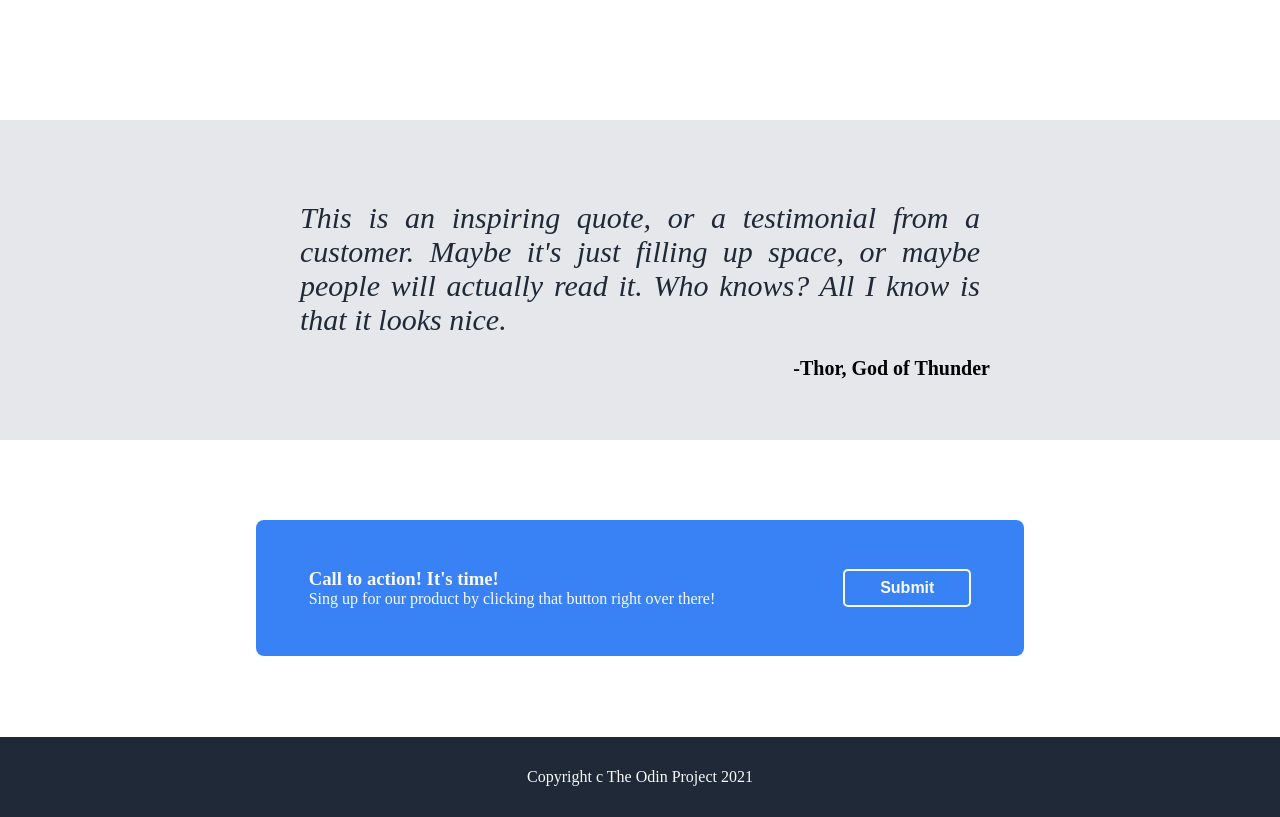
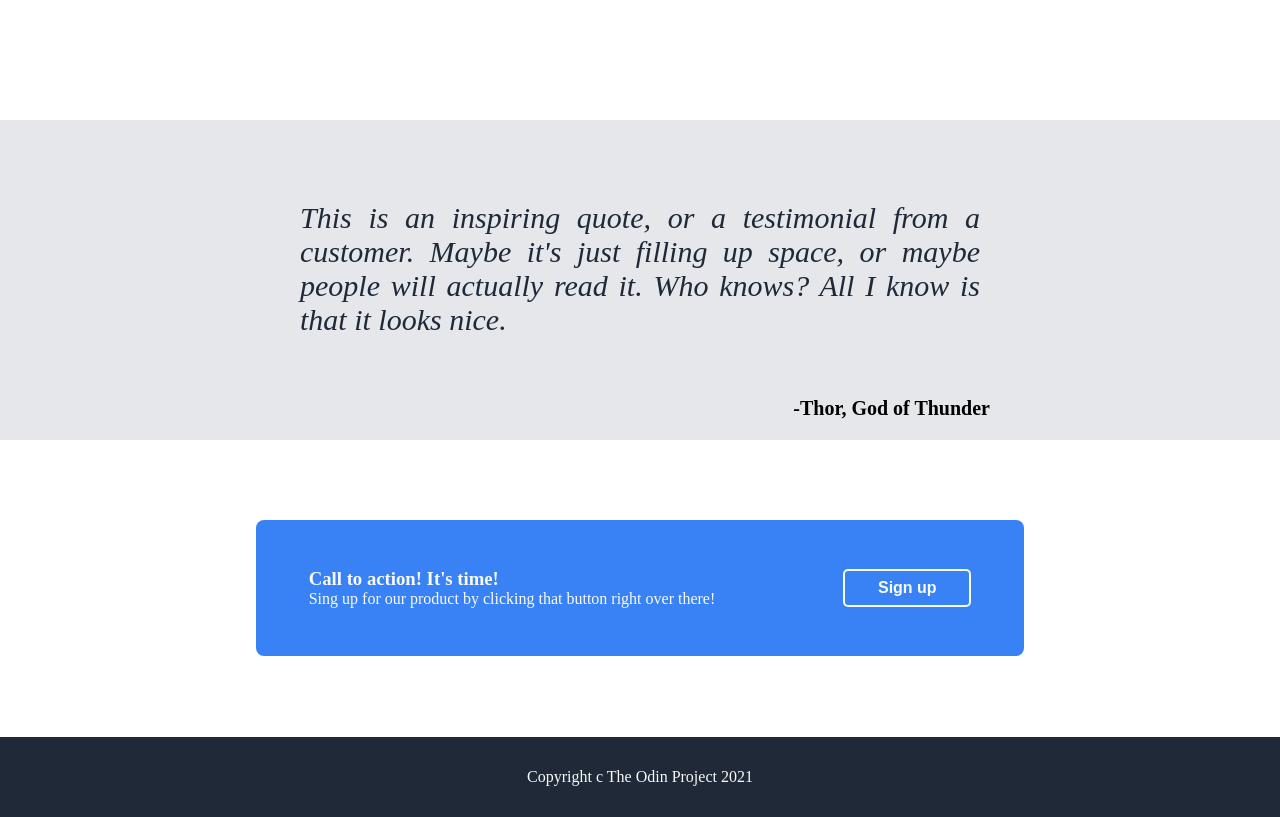
Before and after one commit to Rybread542/odin-landing-page, a plain HTML site: page index.html in a window 1280 px wide. Shown: the part 760-1577 px from the top of the page. Drawn offline with Linux system fonts and the light colour scheme.

Commit message:
css bugfixes

```diff
--- a/index.html
+++ b/index.html
@@ -107,7 +107,7 @@
                     <p>Sing up for our product by clicking that button right over there!</p>
                 </div>
                 <div class="signup-button">
-                    <button class="bottom-signup" type="submit" value="submit">Submit</button>
+                    <button class="bottom-signup" type="submit" value="submit">Sign up</button>
                 </div>
             </div>
         </div>
--- a/styles.css
+++ b/styles.css
@@ -6,6 +6,7 @@
 
 html {
     background-color: #1f2937;
+    overflow-x: hidden;
 }
 
 .navbar-box {
@@ -92,6 +93,7 @@ main {
     color: #1f2937;
     padding-bottom: 5em;
     height: 60vh;
+    min-width: 50em;
 }
 
 .content-top-title {
@@ -125,6 +127,7 @@ main {
 .content-quote-box {
     background-color: #e5e7eb;
     height: 40vh;
+    min-width: 50em;
     display: flex;
     align-items:center;
     flex-direction: column;
@@ -151,7 +154,7 @@ main {
     max-width: 45em;
     min-width: 35em;
     text-align: right;
-    bottom: 3em;
+    bottom: 1em;
 }
 
 .content-signup-box {
@@ -163,6 +166,7 @@ main {
     padding: 3em;
     background-color: #3882f6;
     max-width: 60%;
+    min-width: 40em;
     border-radius: 8px;
     color:#f9faf8;
 }
```
